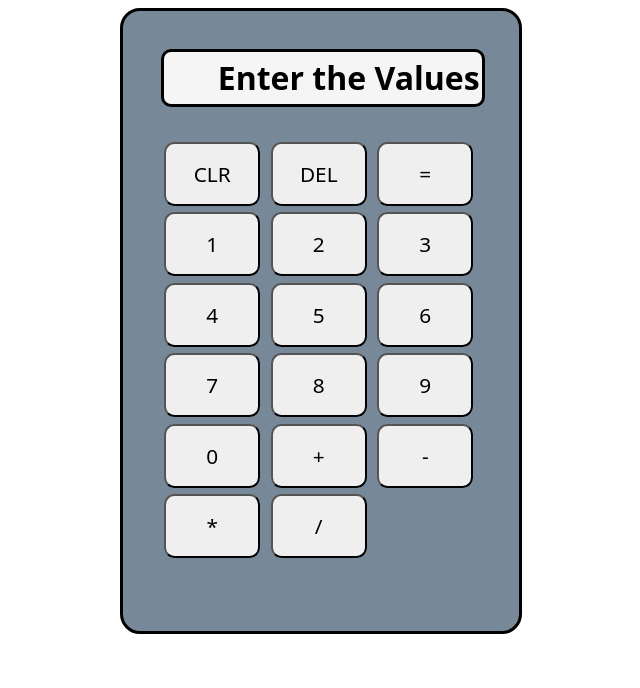
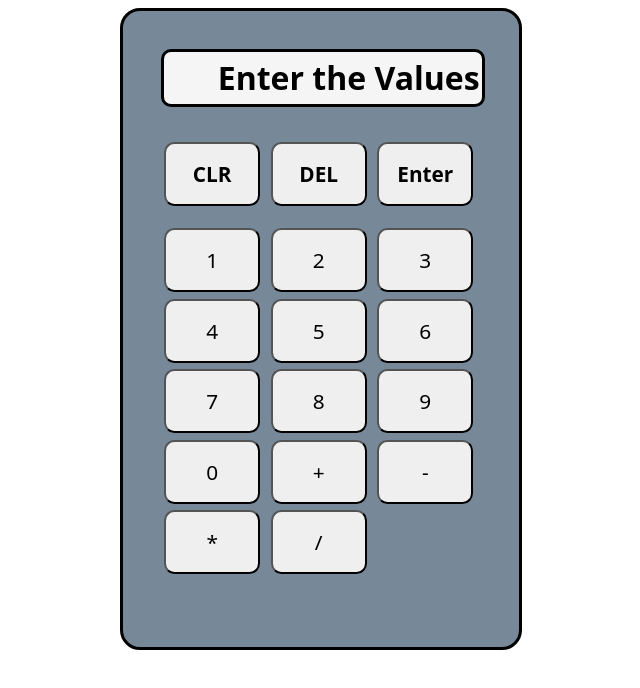
Before and after one commit to git-shiivu/Calculator, a plain HTML site: page index.html in a window 1280 px wide. Shown: the whole page, without its empty margins (319-959 px from the left). Drawn offline with Linux system fonts and the light colour scheme.

Commit message:
Some updates on special keys

```diff
--- a/index.html
+++ b/index.html
@@ -11,9 +11,11 @@
       <div class="boundry">
           <input type="text" id="values" class="values" readonly value="Enter the Values"/>
         <div id="typePad" class="typePad">
-          <button id="CLR" class="buttons ">CLR</button>
-          <button id="DEL" class="buttons ">DEL</button>
-          <button id="equalTo" class="buttons">=</button>
+          <div class="specialButtons">
+            <button id="CLR" class="buttons "><b>CLR</b></button>
+            <button id="DEL" class="buttons "><b>DEL</b></button>
+            <button id="equalTo" class="buttons"><b>Enter</b></button>
+          </div>
           <button class="buttons input">1</button>
           <button class="buttons input">2</button>
           <button class="buttons input">3</button>
--- a/style.css
+++ b/style.css
@@ -45,6 +45,9 @@
     border-radius: 5px;
     display: inline-block;
     flex-wrap: wrap;
+    .specialButtons{
+      margin-bottom: 5%;
+    }
     .buttons{
       width: 30%;
       margin: 1%;
```
